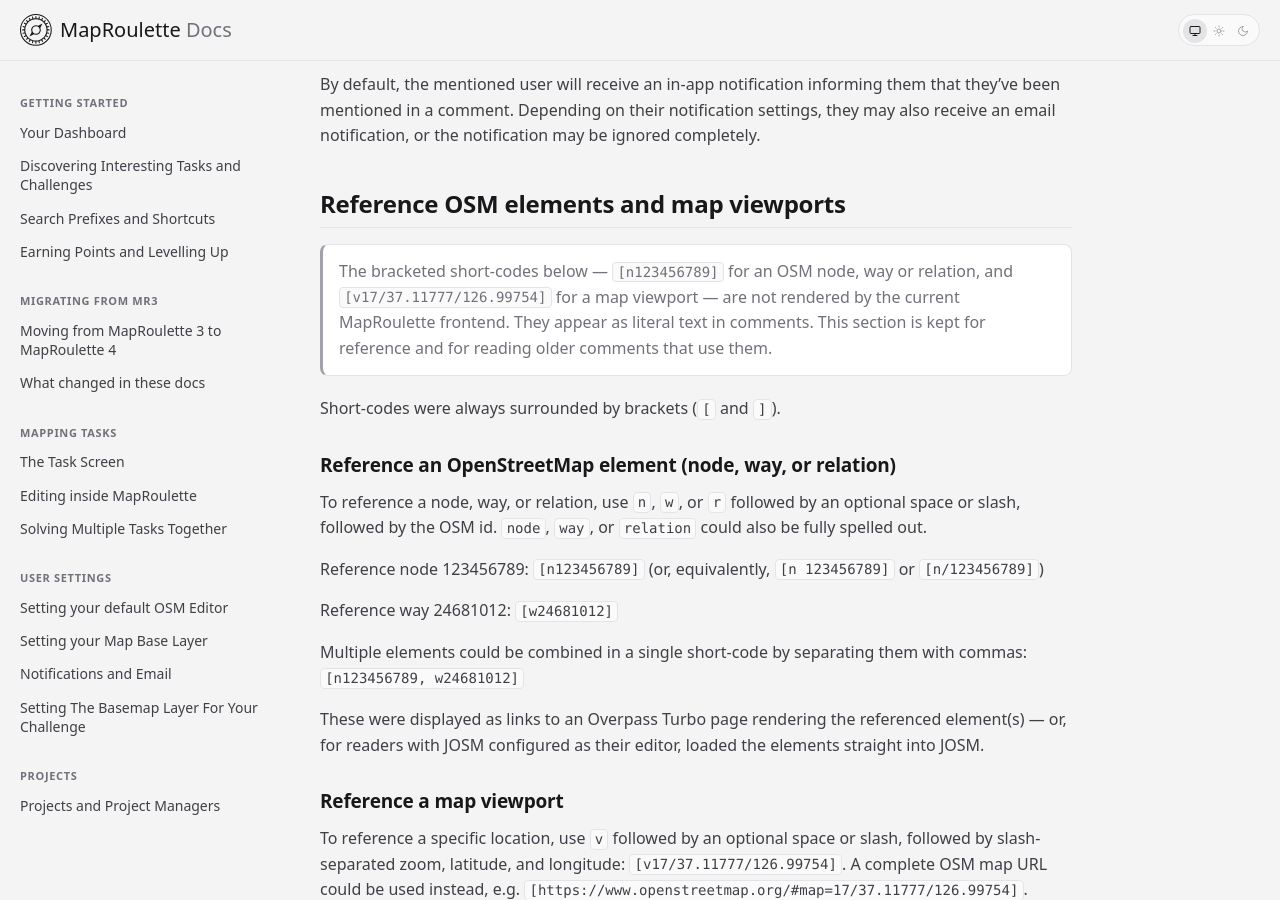
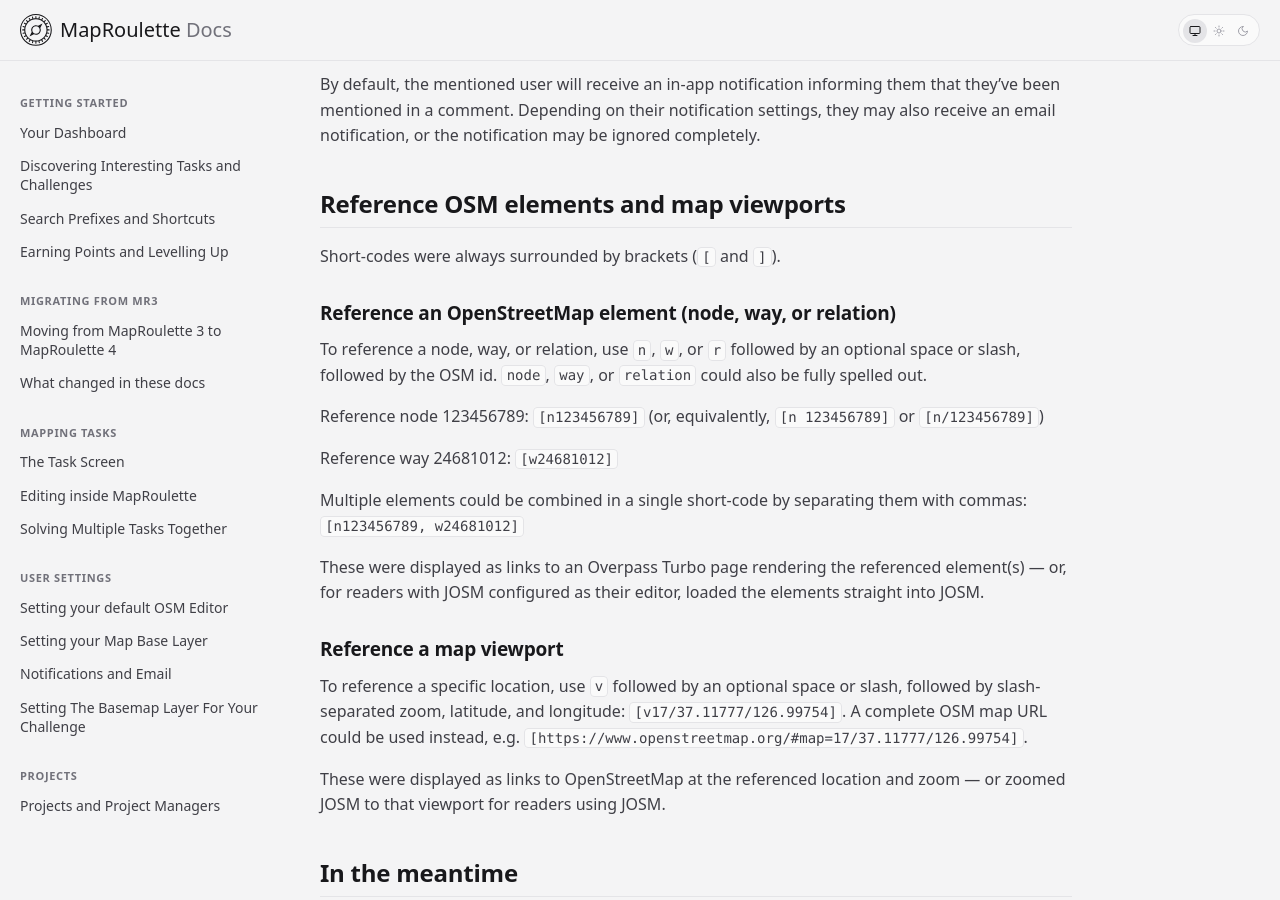
Before and after one commit to maproulette/docs, a Jekyll site: the page built from _documentation/advanced/03-comment-short-codes.md, in a window 1280 px wide and 900 px high, scrolled down 423 px. Built offline with Jekyll 4.4.1, drawn with Linux system fonts in a browser that asks for light colours; comment, search, counter and statistics services are not loaded.

Commit message:
Document the four restored behaviours
Custom map layers save to the account rather than the browser, following a
mapper between devices; the base layer and map layer management pages say so,
noting the signed-out case still falls back to the browser.

The property filter page documents the comma-separated values shortcut, the
Following page mentions the combined activity feed, and the comment short
codes page drops its notice now that OSM element and viewport codes render in
comments as well as instructions.

The migration guide loses those four rows. Nothing about them differs from
MapRoulette 3 any more, so there is nothing for a migrating user to learn.

```diff
--- a/_documentation/advanced/03-comment-short-codes.md
+++ b/_documentation/advanced/03-comment-short-codes.md
@@ -23,13 +23,6 @@
 be ignored completely.
 
 ## Reference OSM elements and map viewports
-
-> The bracketed short-codes below — `[n123456789]` for an OSM node, way or
-> relation, and `[v17/37.11777/126.99754]` for a map viewport — are not
-> rendered by the current MapRoulette frontend. They appear as literal text in
-> comments. This section is kept for reference and for reading older comments
-> that use them.
-{: .legacy}
 
 Short-codes were always surrounded by brackets (`[` and `]`).
 
```
Also changed, not shown: _documentation/challenges/11-filtering-the-task-list-by-properties.md (+4 -0 lines), _documentation/migrating/01-maproulette-3-to-4.md (+0 -4 lines), _documentation/server-admin/02-map-layer-management.md (+1 -2 lines), _documentation/teams/02-following.md (+0 -6 lines), _documentation/user-settings/02-setting-your-map-base-layer.md (+3 -3 lines).
